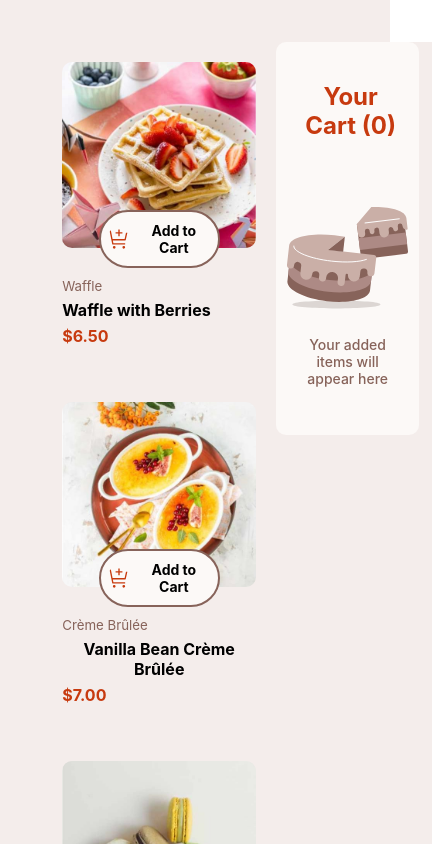
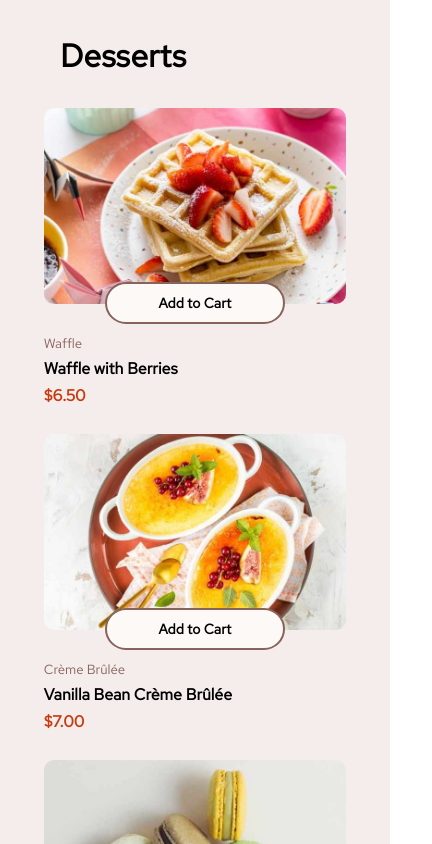
Before and after one commit to David-Chazoule/Product-list, a React (Create React App) app in the folder productlist/: page / in a window 390 px wide. Shown: the top 844 px of the page, 432 px wide, since content can reach past the window. Built offline with nearby package versions, Linux system fonts and the light colour scheme.

Commit message:
starting responsivity

```diff
--- a/productlist/src/components/cards/Cards.tsx
+++ b/productlist/src/components/cards/Cards.tsx
@@ -38,7 +38,21 @@
   return (
     <div className="card_container">
       <div className="img-container">
-        <img className="img" src={`${item.image.desktop}`} alt={item.name} />
+        <img
+          className={`img ${dessertSelected ? "selected" : ""}`}
+          src={`${item.image.desktop}`}
+          alt={item.name}
+        />
+        <img
+          className={`imgTablet ${dessertSelected ? "selected" : ""}`}
+          src={`${item.image.tablet}`}
+          alt={item.name}
+        />
+        <img
+          className={`imgMobile ${dessertSelected ? "selected" : ""}`}
+          src={`${item.image.mobile}`}
+          alt={item.name}
+        />
         {dessertSelected ? (
           <div className="btn-quantity">
             <span onClick={handleDecrement}>
--- a/productlist/src/components/cards/_cards.scss
+++ b/productlist/src/components/cards/_cards.scss
@@ -5,6 +5,17 @@
   justify-content: center;
   width: 270px;
   margin: 20px;
+  font-family: $fontRedhat;
+
+  //tablet
+  @media screen and (max-width: 1170px) {
+    width: 200px;
+  }
+
+  @media screen and (max-width: 700px) {
+    width: 100%;
+    margin: 6px 10px;
+  }
 
   .img-container {
     display: flex;
@@ -17,6 +28,39 @@
     img {
       width: 100%;
       border-radius: 10px;
+
+      //tablet
+      @media screen and (max-width: 1170px) {
+        display: none;
+      }
+    }
+
+    .imgTablet {
+      display: none;
+      width: 100%;
+      border-radius: 10px;
+      //tablet
+      @media screen and (max-width: 1170px) {
+        display: flex;
+      }
+
+      @media screen and (max-width: 700px) {
+        display: none;
+      }
+    }
+
+    .imgMobile {
+      display: none;
+      width: 100%;
+      border-radius: 10px;
+
+      @media screen and (max-width: 700px) {
+        display: flex;
+      }
+    }
+
+    .selected {
+      border: 2px solid $Red;
     }
 
     .btn-add {
--- a/productlist/src/components/cardsContainer/_cardsContainer.scss
+++ b/productlist/src/components/cardsContainer/_cardsContainer.scss
@@ -4,4 +4,14 @@
   width: 60%;
   align-items: center;
   justify-content: center;
+
+  //tablet
+  @media screen and (max-width: 1170px) {
+    width: 90%;
+  }
+
+  //tablet
+  @media screen and (max-width: 700px) {
+    width: 100%;
+  }
 }
--- a/productlist/src/components/cart/_cart.scss
+++ b/productlist/src/components/cart/_cart.scss
@@ -1,12 +1,21 @@
 .cart {
   display: flex;
   flex-direction: column;
-  width: 66%;
+  width: 360px;
   height: fit-content;
   background-color: $Rose50;
   border-radius: 10px;
   padding: 20px;
 
+  //tablet
+  @media screen and (max-width: 1170px) {
+    width: 80%;
+  }
+
+  //mobile
+  @media screen and (max-width: 700px) {
+    width: 100%;
+  }
   .cart-quantity {
     width: 100%;
     display: flex;
@@ -23,6 +32,7 @@
     width: 100%;
     display: flex;
     flex-direction: column;
+    font-family: $fontRedhat;
 
     .cart-empty {
       display: flex;
@@ -72,17 +82,29 @@
               display: flex;
               align-items: center;
               justify-content: flex-start;
+              width: 100%;
 
               .quantity {
                 color: $Red;
                 font-weight: 700;
-                margin: 0 6px 0 0;
+                margin: 0 18px 0 0;
+
+                //mobile
+                @media screen and (max-width: 500px) {
+                  font-size: 14px;
+                  margin: 0 10px 0 0;
+                }
               }
 
               .price {
                 color: $Rose400;
                 margin: 0;
-                margin: 0 6px 0 0;
+                margin: 0 8px 0 0;
+
+                //mobile
+                @media screen and (max-width: 500px) {
+                  font-size: 14px;
+                }
               }
 
               .total-price-item {
@@ -90,6 +112,11 @@
                 font-weight: 500;
                 margin: 0;
                 margin: 0 6px 0 0;
+
+                //mobile
+                @media screen and (max-width: 500px) {
+                  font-size: 14px;
+                }
               }
             }
           }
@@ -142,8 +169,16 @@
           justify-content: space-between;
           margin-bottom: 30px;
 
+          p {
+            font-weight: 400;
+          }
+
           h1 {
             margin: 0;
+            //mobile
+            @media screen and (max-width: 500px) {
+              font-size: 22px;
+            }
           }
         }
 
@@ -155,8 +190,19 @@
           background-color: $Rose100;
           border-radius: 5px;
 
+          //mobile
+          @media screen and (max-width: 700px) {
+            width: 100%;
+          }
+
           p {
             margin-left: 6px;
+
+            //mobile
+            @media screen and (max-width: 500px) {
+              font-size: 12px;
+              margin-left: 0;
+            }
             span {
               font-weight: 700;
             }
@@ -178,6 +224,11 @@
             cursor: pointer;
             border-radius: 20px;
             border: none;
+            font-weight: 700;
+
+            &:hover {
+              background-color: hsl(14, 80%, 31%);
+            }
           }
         }
       }
--- a/productlist/src/components/cartContainer/_cartContainer.scss
+++ b/productlist/src/components/cartContainer/_cartContainer.scss
@@ -1,4 +1,15 @@
-.cart-container{
+.cart-container {
   display: flex;
   width: 40%;
+
+  //tablet
+  @media screen and (max-width: 1170px) {
+    width: 80%;
+    align-items: center;
+    justify-content: center;
+  }
+
+  @media screen and (max-width: 700px) {
+    width: 100%;
+  }
 }
--- a/productlist/src/components/confirmModal/_confirmModal.scss
+++ b/productlist/src/components/confirmModal/_confirmModal.scss
@@ -9,13 +9,15 @@
 
   .modal-card {
     display: flex;
+    position: absolute;
+    top: 10%;
     flex-direction: column;
     width: 26%;
     background-color: white;
     align-items: center;
     justify-content: center;
-    border-radius: 10px;
-    padding: 20px;
+    border-radius: 15px;
+    padding: 40px 20px;
     overflow: auto;
     height: fit-content;
 
@@ -117,7 +119,7 @@
       width: 80%;
       align-items: center;
       justify-content: center;
-      margin: 16px 0 0 0;
+      margin: 30px 0 0 0;
 
       button {
         width: 100%;
@@ -127,6 +129,11 @@
         cursor: pointer;
         border-radius: 20px;
         border: none;
+        font-weight: 700;
+
+        &:hover {
+          background-color: hsl(14, 80%, 31%);
+        }
       }
     }
   }
--- a/productlist/src/components/main/Main.tsx
+++ b/productlist/src/components/main/Main.tsx
@@ -1,5 +1,4 @@
 import CardsContainer from "../cardsContainer/CardsContainer";
-
 import CartContainer from "../cartContainer/CartContainer";
 
 type MainProps = {
@@ -8,10 +7,15 @@
 
 function Main({ setModal }: MainProps) {
   return (
-    <div className="main_container">
-      <CardsContainer />
+    <div className="Dessert">
+      <div className="title-page">
+        <h1>Desserts</h1>
+      </div>
+      <div className="main_container">
+        <CardsContainer />
 
-      <CartContainer setModal={setModal} />
+        <CartContainer setModal={setModal} />
+      </div>
     </div>
   );
 }
--- a/productlist/src/components/main/_main.scss
+++ b/productlist/src/components/main/_main.scss
@@ -1,9 +1,63 @@
-.main_container {
-  background-color: $Rose100;
+.Dessert {
+  display: flex;
+  flex-direction: column;
+  margin: 4vh;
+  align-items: center;
+  justify-content: center;
 
-  width: 100%;
-  height: fit-content;
-  display: flex;
- margin: 5vh;
+  .title-page {
+    display: flex;
+    width: 90%;
+    margin: 0;
+    font-family: $fontRedhat;
 
+    //tablet
+    @media screen and (max-width: 1170px) {
+      align-items: center;
+      justify-content: center;
+    }
+
+    //mobile
+    @media screen and (max-width: 700px) {
+      align-items: flex-start;
+      justify-content: flex-start;
+    }
+
+    h1 {
+      margin: 0;
+
+      //tablet
+      @media screen and (max-width: 1170px) {
+        margin: 0;
+      }
+
+      @media screen and (max-width: 700px) {
+        margin: 0 0 0 10px;
+      }
+    }
+  }
+
+  .main_container {
+    background-color: $Rose100;
+    width: 100%;
+    height: fit-content;
+    display: flex;
+    margin: 1vh;
+
+    //tablet
+    @media screen and (max-width: 1170px) {
+      flex-direction: column;
+      align-items: center;
+      justify-content: center;
+      margin: 3vh;
+    }
+
+    //mobile
+    @media screen and (max-width: 700px) {
+      flex-direction: column;
+      align-items: center;
+      justify-content: center;
+      margin: 3vh 2px;
+    }
+  }
 }
```
